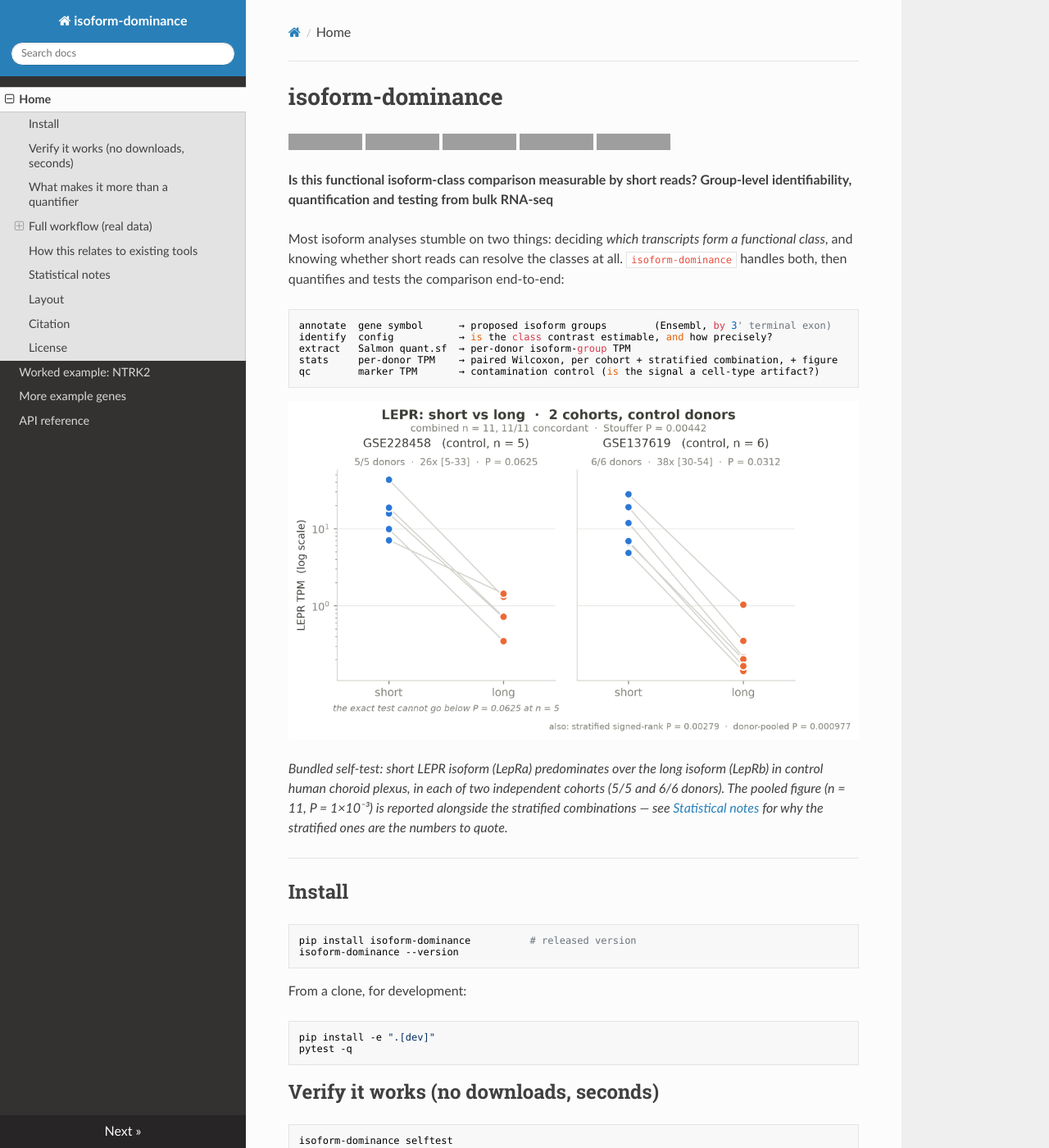
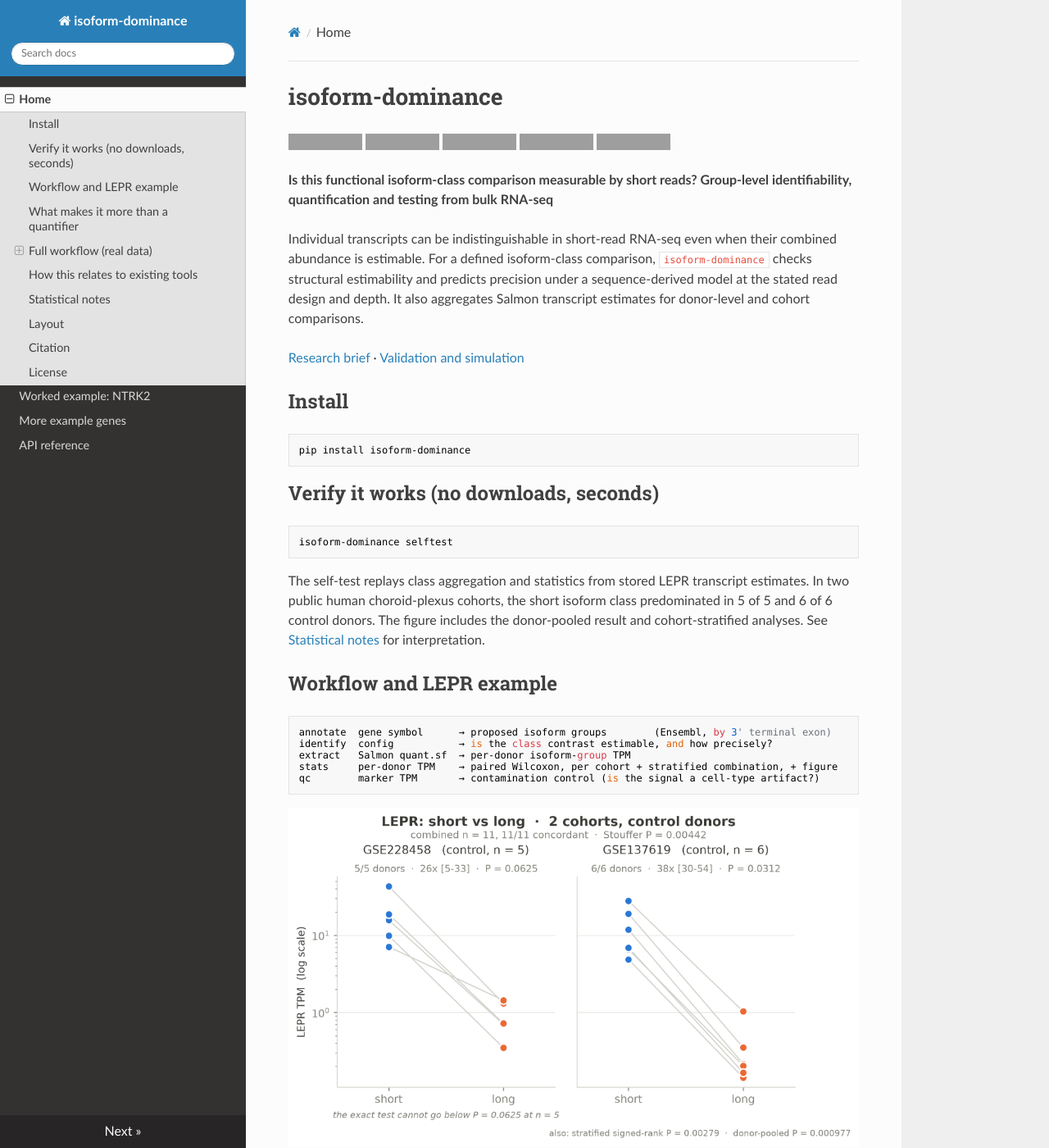
Before and after one commit to charliekim97/isoform-dominance-pipeline, an MkDocs documentation site: the page built from docs/index.md, in a window 1280 px wide and 1400 px high. Shown: the whole window at 82% size. Built offline with MkDocs 1.6.1, drawn with Linux system fonts in a browser that asks for light colours; nearby versions of some CDN libraries; some of the changed text lies outside the part shown; grey boxes are pictures that could not be loaded.

Commit message:
Add research brief and update documentation

````diff
--- a/docs/index.md
+++ b/docs/index.md
@@ -8,9 +8,33 @@
 
 **Is this functional isoform-class comparison measurable by short reads? Group-level identifiability, quantification and testing from bulk RNA-seq**
 
-Most isoform analyses stumble on two things: deciding *which transcripts form a functional
-class*, and knowing whether short reads can resolve the classes at all. `isoform-dominance`
-handles both, then quantifies and tests the comparison end-to-end:
+Individual transcripts can be indistinguishable in short-read RNA-seq even when their
+combined abundance is estimable. For a defined isoform-class comparison,
+`isoform-dominance` checks structural estimability and predicts precision under a
+sequence-derived model at the stated read design and depth. It also aggregates Salmon
+transcript estimates for donor-level and cohort comparisons.
+
+[Research brief](https://github.com/charliekim97/isoform-dominance-pipeline/blob/main/RESEARCH_BRIEF.md)
+· [Validation and simulation](https://github.com/charliekim97/isoform-dominance-pipeline/blob/main/validation/README.md)
+
+## Install
+
+```bash
+pip install isoform-dominance
+```
+
+## Verify it works (no downloads, seconds)
+
+```bash
+isoform-dominance selftest
+```
+
+The self-test replays class aggregation and statistics from stored LEPR transcript
+estimates. In two public human choroid-plexus cohorts, the short isoform class predominated
+in 5 of 5 and 6 of 6 control donors. The figure includes the donor-pooled result and
+cohort-stratified analyses. See [Statistical notes](#statistical-notes) for interpretation.
+
+## Workflow and LEPR example
 
 ```
 annotate  gene symbol      → proposed isoform groups        (Ensembl, by 3' terminal exon)
@@ -22,34 +46,12 @@ qc        marker TPM       → contamination control (is the signal a cell-type
 
 ![example output](example_output.png)
 
-*Bundled self-test: short LEPR isoform (LepRa) predominates over the long isoform (LepRb) in
-control human choroid plexus, in each of two independent cohorts (5/5 and 6/6 donors). The
-pooled figure (n = 11, P = 1×10⁻³) is reported alongside the stratified combinations — see
-[Statistical notes](#statistical-notes) for why the stratified ones are the numbers to quote.*
-
----
-
-## Install
-
-```bash
-pip install isoform-dominance          # released version
-isoform-dominance --version
-```
-
-From a clone, for development:
+To install from a clone and run the development tests:
 
 ```bash
 pip install -e ".[dev]"
 pytest -q
 ```
-
-## Verify it works (no downloads, seconds)
-
-```bash
-isoform-dominance selftest
-# or: pytest -q
-```
-reproduces the LEPR reference result (5/5, 6/6, combined n=11 P=9.8e-4) on a clean machine.
 
 ## What makes it more than a quantifier
 
@@ -654,10 +656,11 @@ example/                 config + sample maps
 ## Citation
 
 **Version provenance.** Version **2.1.1** was used for the LEPR isoform quantification and
-aggregation in a leptin-receptor/LRP1 choroid-plexus study, accepted at Nature Communications, and is
-archived at [10.5281/zenodo.20738150](https://doi.org/10.5281/zenodo.20738150). Releasing a new
-version does **not** alter that record: Zenodo mints a separate version DOI and leaves the old
-one in place, and the `v2.1.1` tag and release are left untouched by policy — not because they
+aggregation in the study by Yang et al., published online in
+[Nature Communications](https://doi.org/10.1038/s41467-026-79556-9) on 23 November 2026.
+The software version is archived at [10.5281/zenodo.20738150](https://doi.org/10.5281/zenodo.20738150).
+Releasing a new version does **not** alter that record: Zenodo mints a separate version DOI
+and leaves the old one in place, and the `v2.1.1` tag and release are left untouched by policy — not because they
 are technically immutable, but because that study cites them. The `extract`
 aggregation behaviour those results rest on — transcript-to-group mapping and per-donor TPM
 summation — is unchanged through 2.11.0, and the bundled self-test still reproduces the same
--- a/paper.bib
+++ b/paper.bib
@@ -258,5 +258,5 @@
   author  = {Yang, Won-Mo and da Cruz Rodrigues, Kellen Cristina and Kang, Min-Cheol and Uner, Aaron Aykut and Timzoura, Fatima Ezzahra and Seo, Ji A and Mendes, Natalia F. and Lee, Seung-Hwan and Kim, Sangeon and others},
   journal = {Nature Communications},
   year    = {2026},
-  note    = {In press}
+  doi     = {10.1038/s41467-026-79556-9}
 }
````
Also changed, not shown: README.md (+33 -30 lines), RESEARCH_BRIEF.md (added, +38 -0 lines), paper.md (+4 -6 lines), 1 other file.
